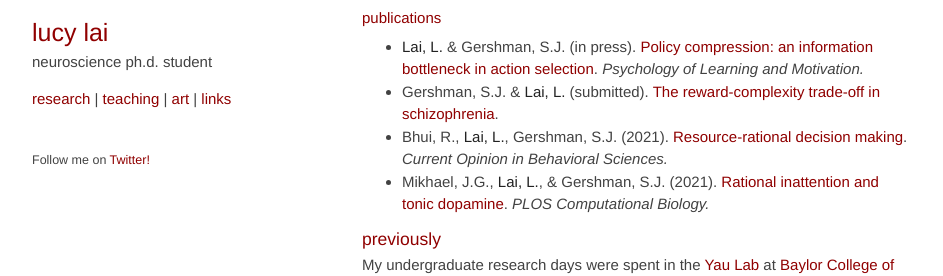
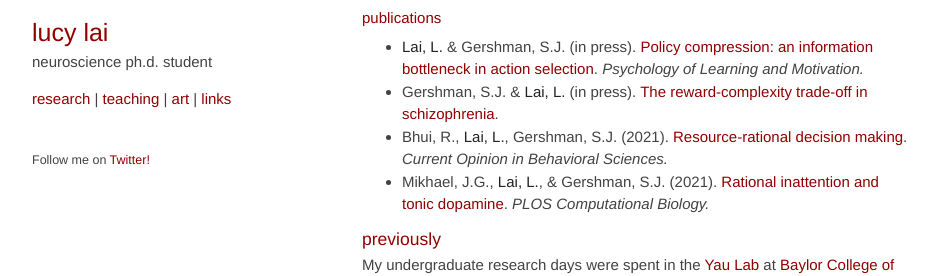
Before and after one commit to lucylai96/lucylai96.github.io, a Jekyll site: the page built from research.md, in a window 1280 px wide and 1024 px high. Shown: the part 354-630 px from the top of the window, without its empty margins (168-1111 px from the left). Built offline with Jekyll 4.4.1, drawn with Linux system fonts in a browser that asks for light colours; our own code applies the rules of GitHub Pages for plain Markdown files.

Commit message:
Update research.md

```diff
--- a/research.md
+++ b/research.md
@@ -8,10 +8,10 @@
 I am a grad student in the [Computational Cognitive Neuroscience Lab](http://gershmanlab.com/index.html){:target="_blank"}, working on theories of learning under computational resource constraints. I’m curious about how these constraints can both benefit and limit our behavioral repertoire, and how the trade-off between reward and cognitive cost is compromised in psychiatric disease. I am also interested more broadly in the limitations of human reasoning and thought, and in the collaboration between artificial and natural intelligence.
 
 #### publications
-- **Lai, L.** & Gershman, S.J. (in press). [Policy compression: an information bottleneck in action selection](https://gershmanlab.com/pubs/LaiGershman21.pdf){:target="_blank"}. _Psychology of Learning and Motivation._
-- Gershman, S.J. & **Lai, L.** (submitted). [The reward-complexity trade-off in schizophrenia](https://www.biorxiv.org/content/10.1101/2020.11.16.385013v2){:target="_blank"}.
-- Bhui, R., **Lai, L.**, Gershman, S.J. (2021). [Resource-rational decision making](https://gershmanlab.com/pubs/Bhui21.pdf){:target="_blank"}. _Current Opinion in Behavioral Sciences._
-- Mikhael, J.G., **Lai, L.**, & Gershman, S.J. (2021). [Rational inattention and tonic dopamine](https://gershmanlab.com/pubs/MikhaelLaiGershman21.pdf){:target="_blank"}. _PLOS Computational Biology._
+- **Lai, L.** & Gershman, S.J. (in press). [Policy compression: an information bottleneck in action selection](./pubs/LaiGershman21.pdf){:target="_blank"}. _Psychology of Learning and Motivation._
+- Gershman, S.J. & **Lai, L.** (in press). [The reward-complexity trade-off in schizophrenia](./pubs/GershmanLai2021.pdf){:target="_blank"}.
+- Bhui, R., **Lai, L.**, Gershman, S.J. (2021). [Resource-rational decision making](./pubs/BhuiLaiGershman2021.pdf){:target="_blank"}. _Current Opinion in Behavioral Sciences._
+- Mikhael, J.G., **Lai, L.**, & Gershman, S.J. (2021). [Rational inattention and tonic dopamine](./pubs/MikhaelLaiGershman21.pdf){:target="_blank"}. _PLOS Computational Biology._
 
 ### previously
 My undergraduate research days were spent in the [Yau Lab](http://yaulab.com/){:target="_blank"} at [Baylor College of Medicine](http://www.bcm.edu/){:target="_blank"}. There I worked on developing a Bayesian inference model for understanding multisensory time distortions.
```
